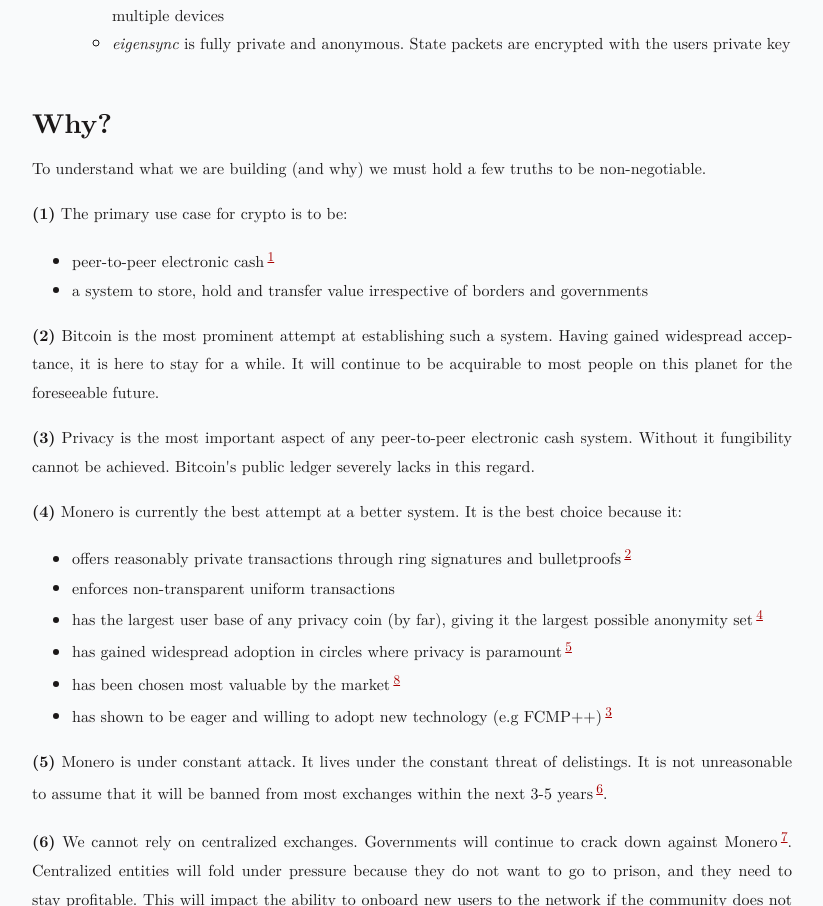
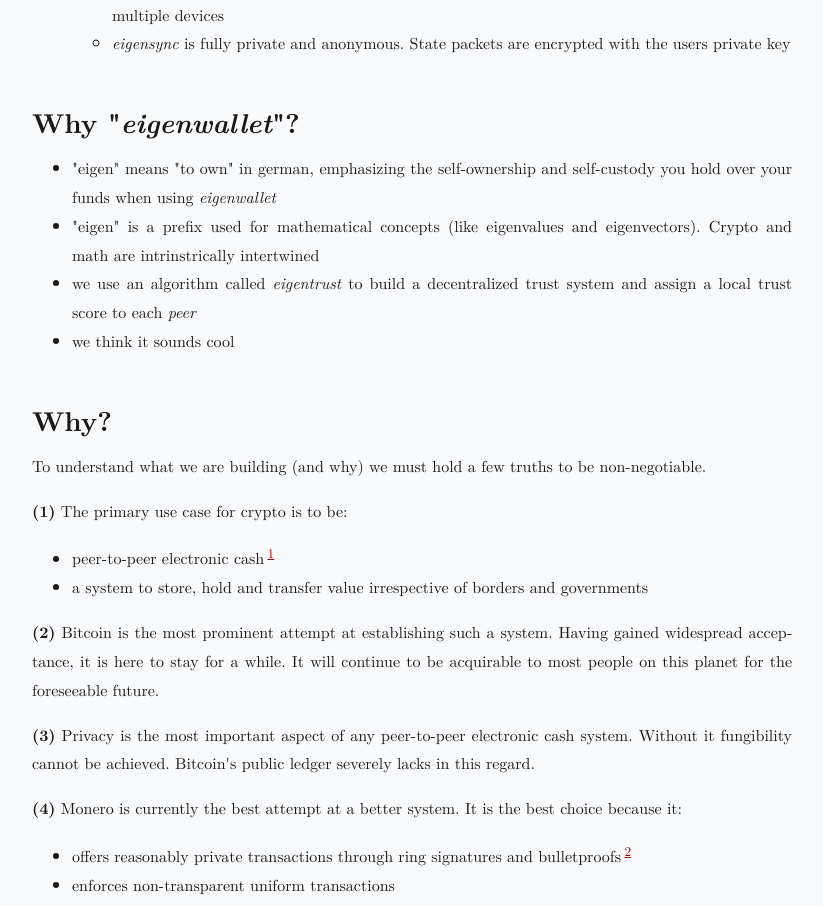
Before and after one commit to eigenwallet/vision, a website built with Vite: page index.html in a window 1280 px wide. Shown: the part 933-1839 px from the top of the page, without its empty margins (228-1051 px from the left). Built offline with nearby package versions, Linux system fonts and the light colour scheme.

Commit message:
feat: Why "eigenwallet"?

```diff
--- a/index.html
+++ b/index.html
@@ -93,6 +93,14 @@
           </li>
         </ul>
       </p>
+
+      <h2>Why "<em>eigenwallet</em>"?</h2>
+      <ul>
+        <li>"eigen" means "to own" in german, emphasizing the self-ownership and self-custody you hold over your funds when using <em>eigenwallet</em></li>
+        <li>"eigen" is a prefix used for mathematical concepts (like eigenvalues and eigenvectors). Crypto and math are intrinstrically intertwined</li>
+        <li>we use an algorithm called <em>eigentrust</em> to build a decentralized trust system and assign a local trust score to each <em>peer</em></li>
+        <li>we think it sounds cool</li>
+      </ul>
 
       <h2 id="why">Why?</h2>
 
```
